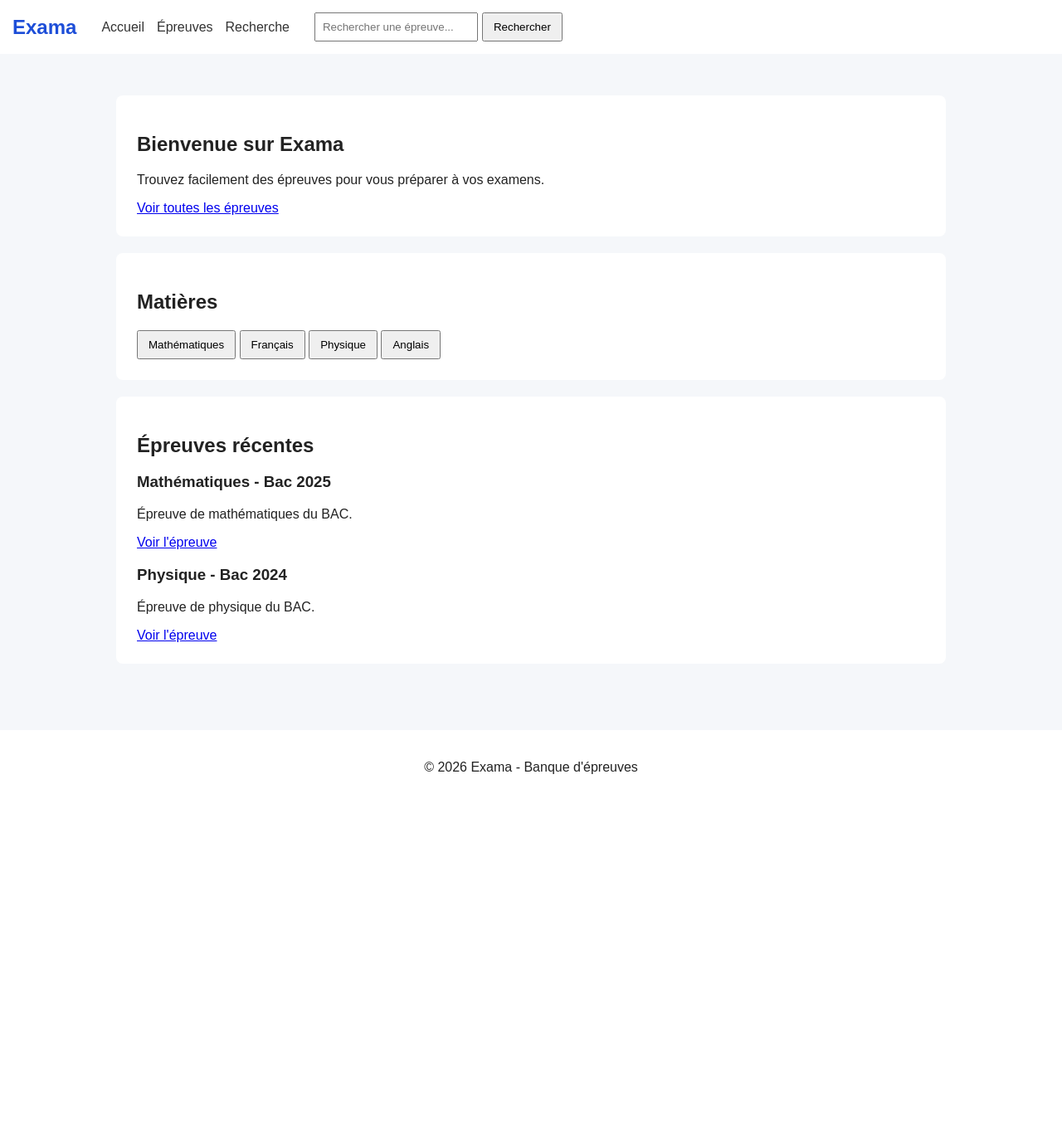
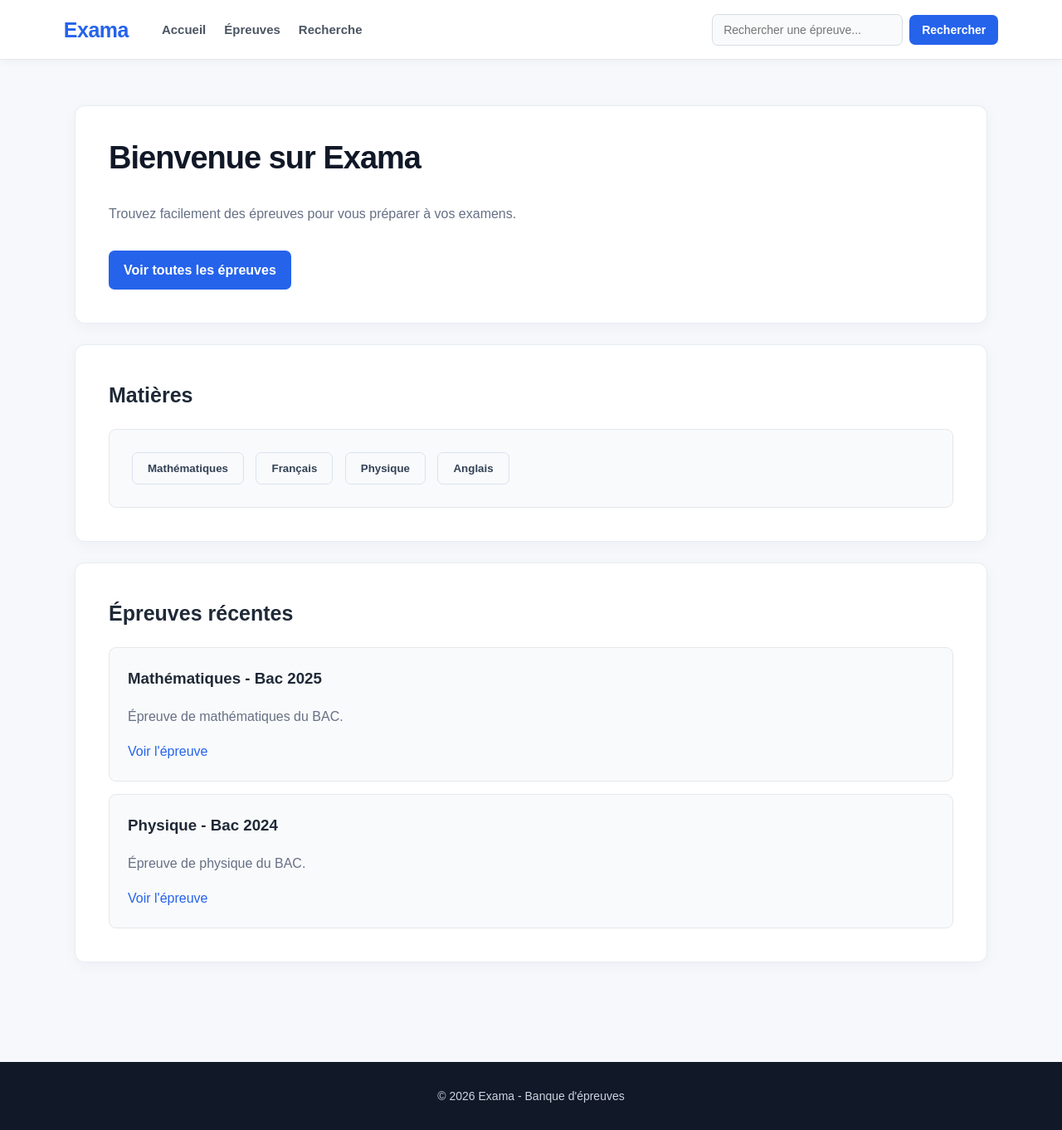
Before and after one commit to Mirix-sudo/Exama, a Django app: page / in a window 1280 px wide. Shown: the whole page at 83% size. Before the commit the page ends 933 px from the top, so only its background shows below. Run offline with Django 5.2, Linux system fonts and the light colour scheme.

Commit message:
Changé style

```diff
--- a/static/css/style.css
+++ b/static/css/style.css
@@ -1,110 +1,420 @@
-/* Général */
+/* =========================================
+   EXAMA - GLOBAL STYLES
+   ========================================= */
+
+/* ---------- General ---------- */
+
+* {
+    box-sizing: border-box;
+}
+
+html {
+    scroll-behavior: smooth;
+}
 
 body {
-    font-family: Arial, sans-serif;
     margin: 0;
-    background-color: #f5f7fa;
-    color: #222;
+    font-family: Arial, Helvetica, sans-serif;
+    background-color: #f6f8fc;
+    color: #172033;
+    line-height: 1.6;
 }
 
 
-/* Navbar */
+/* ---------- Links ---------- */
+
+a {
+    color: #2563eb;
+    text-decoration: none;
+}
+
+a:hover {
+    color: #1d4ed8;
+}
+
+
+/* =========================================
+   NAVBAR
+   ========================================= */
 
 nav {
-    background-color: white;
-    padding: 15px;
+    background-color: #ffffff;
+    min-height: 72px;
+    padding: 14px 6%;
+
     display: flex;
     align-items: center;
     gap: 30px;
-    flex-wrap: wrap;
+
+    border-bottom: 1px solid #e5e7eb;
+    box-shadow: 0 2px 10px rgba(0, 0, 0, 0.04);
+}
+
+
+/* Logo */
+
+.logo {
+    margin-right: 10px;
 }
 
 .logo a {
-    font-size: 24px;
-    font-weight: bold;
-    text-decoration: none;
-    color: #1d4ed8;
+    color: #2563eb;
+    font-size: 25px;
+    font-weight: 800;
+    letter-spacing: -0.5px;
 }
+
+
+/* Navigation links */
 
 .menu {
     display: flex;
-    gap: 15px;
+    align-items: center;
+    gap: 22px;
 }
 
 .menu a {
-    text-decoration: none;
-    color: #333;
+    color: #4b5563;
+    font-size: 15px;
+    font-weight: 600;
+    transition: 0.2s;
+}
+
+.menu a:hover {
+    color: #2563eb;
 }
 
 
-/* Recherche */
+/* Search */
 
 nav form {
+    margin-left: auto;
+
     display: flex;
-    gap: 5px;
+    align-items: center;
+    gap: 8px;
 }
 
 nav input {
-    padding: 8px;
+    width: 230px;
+    padding: 10px 13px;
+
+    border: 1px solid #d7dce5;
+    border-radius: 7px;
+
+    background-color: #f9fafb;
+    font-size: 14px;
+    outline: none;
 }
 
-button {
-    padding: 8px 12px;
+nav input:focus {
+    border-color: #2563eb;
+    background-color: #ffffff;
+}
+
+nav button {
+    padding: 10px 15px;
+
+    border: none;
+    border-radius: 7px;
+
+    background-color: #2563eb;
+    color: white;
+
+    font-size: 14px;
+    font-weight: 600;
+
+    cursor: pointer;
+    transition: 0.2s;
+}
+
+nav button:hover {
+    background-color: #1d4ed8;
+}
+
+
+/* =========================================
+   MAIN CONTENT
+   ========================================= */
+
+main {
+    width: 90%;
+    max-width: 1100px;
+
+    margin: 0 auto;
+    padding: 55px 0;
+}
+
+
+/* =========================================
+   SECTIONS
+   ========================================= */
+
+section {
+    background-color: #ffffff;
+
+    padding: 40px;
+    margin-bottom: 25px;
+
+    border: 1px solid #e8ebf0;
+    border-radius: 12px;
+
+    box-shadow: 0 4px 18px rgba(15, 23, 42, 0.04);
+}
+
+
+/* =========================================
+   HEADINGS
+   ========================================= */
+
+h1 {
+    margin-top: 0;
+
+    color: #111827;
+    font-size: 38px;
+    line-height: 1.2;
+    letter-spacing: -1px;
+}
+
+h2 {
+    margin-top: 0;
+
+    color: #1f2937;
+    font-size: 25px;
+}
+
+h3 {
+    color: #1f2937;
+}
+
+p {
+    color: #667085;
+}
+
+
+/* =========================================
+   BUTTONS & ACTION LINKS
+   ========================================= */
+
+button,
+section a {
+    display: inline-block;
+}
+
+section > a {
+    margin-top: 15px;
+
+    padding: 11px 18px;
+
+    background-color: #2563eb;
+    color: #ffffff;
+
+    border-radius: 7px;
+
+    font-weight: 600;
+
+    transition: 0.2s;
+}
+
+section > a:hover {
+    background-color: #1d4ed8;
+    color: white;
+}
+
+
+/* =========================================
+   SUBJECT BUTTONS
+   ========================================= */
+
+section button {
+    margin: 5px;
+    padding: 11px 18px;
+
+    border: 1px solid #dbe3f0;
+    border-radius: 7px;
+
+    background-color: #f8fafc;
+    color: #334155;
+
+    font-weight: 600;
+
+    cursor: pointer;
+    transition: 0.2s;
+}
+
+section button:hover {
+    background-color: #eff6ff;
+    border-color: #93c5fd;
+    color: #2563eb;
+}
+
+
+/* =========================================
+   EXAM CARDS
+   ========================================= */
+
+section > div {
+    background-color: #f9fafb;
+
+    padding: 22px;
+    margin-top: 15px;
+
+    border: 1px solid #e5e7eb;
+    border-radius: 9px;
+
+    transition: 0.2s;
+}
+
+section > div:hover {
+    border-color: #bfdbfe;
+
+    box-shadow: 0 5px 15px rgba(37, 99, 235, 0.08);
+
+    transform: translateY(-2px);
+}
+
+section > div h3,
+section > div h2 {
+    margin-top: 0;
+}
+
+
+/* =========================================
+   FILTERS
+   ========================================= */
+
+select {
+    padding: 10px 12px;
+    margin: 5px;
+
+    border: 1px solid #d7dce5;
+    border-radius: 7px;
+
+    background-color: white;
+
+    font-size: 14px;
+    color: #374151;
+
     cursor: pointer;
 }
 
-
-/* Contenu */
-
-main {
-    max-width: 1000px;
-    margin: 30px auto;
-    padding: 20px;
+select:focus {
+    border-color: #2563eb;
+    outline: none;
 }
 
 
-/* Sections */
+/* =========================================
+   DOWNLOAD BUTTON
+   ========================================= */
 
-section {
-    background-color: white;
-    padding: 25px;
-    margin-bottom: 20px;
-    border-radius: 8px;
+a[href="#"] {
+    background-color: #16a34a;
+}
+
+a[href="#"]:hover {
+    background-color: #15803d;
 }
 
 
-/* Footer */
+/* =========================================
+   FOOTER
+   ========================================= */
 
 footer {
+    margin-top: 40px;
+    padding: 30px 20px;
+
+    background-color: #111827;
+
     text-align: center;
-    padding: 20px;
-    margin-top: 40px;
-    background-color: white;
+}
+
+footer p {
+    margin: 0;
+    color: #cbd5e1;
+    font-size: 14px;
 }
 
 
-/* Mobile */
+/* =========================================
+   MOBILE
+   ========================================= */
 
-@media (max-width: 600px) {
+@media (max-width: 768px) {
 
     nav {
+        padding: 15px 5%;
+
         flex-direction: column;
         align-items: stretch;
+
+        gap: 15px;
+    }
+
+    .logo {
+        text-align: center;
     }
 
     .menu {
-        flex-direction: column;
+        justify-content: center;
+        gap: 18px;
     }
 
     nav form {
         width: 100%;
+        margin-left: 0;
     }
 
     nav input {
+        width: 100%;
         flex: 1;
     }
 
     main {
-        padding: 10px;
+        width: 94%;
+        padding: 30px 0;
+    }
+
+    section {
+        padding: 25px 20px;
+    }
+
+    h1 {
+        font-size: 30px;
+    }
+
+    h2 {
+        font-size: 22px;
     }
 }
+
+
+/* =========================================
+   SMALL PHONES
+   ========================================= */
+
+@media (max-width: 480px) {
+
+    .menu {
+        flex-direction: column;
+        gap: 10px;
+    }
+
+    nav form {
+        flex-direction: column;
+    }
+
+    nav input,
+    nav button {
+        width: 100%;
+    }
+
+    section {
+        padding: 20px 15px;
+    }
+
+    h1 {
+        font-size: 27px;
+    }
+}
```
Also changed, not shown: db.sqlite3, 1 other file.
